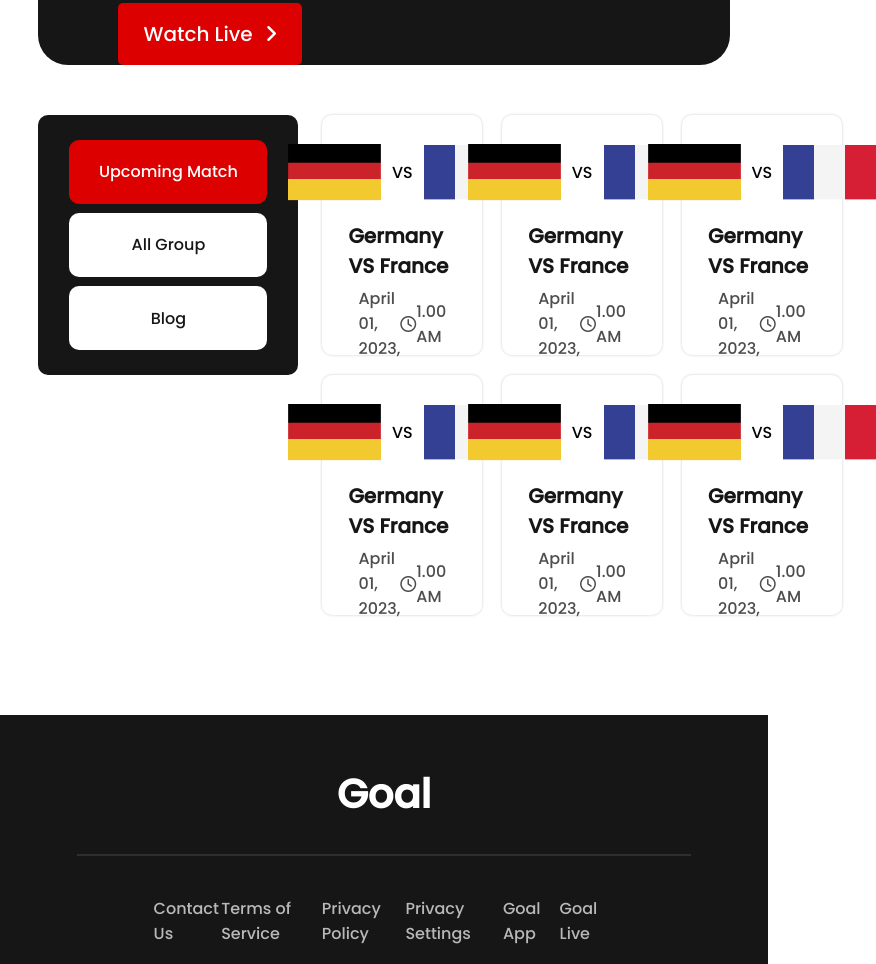
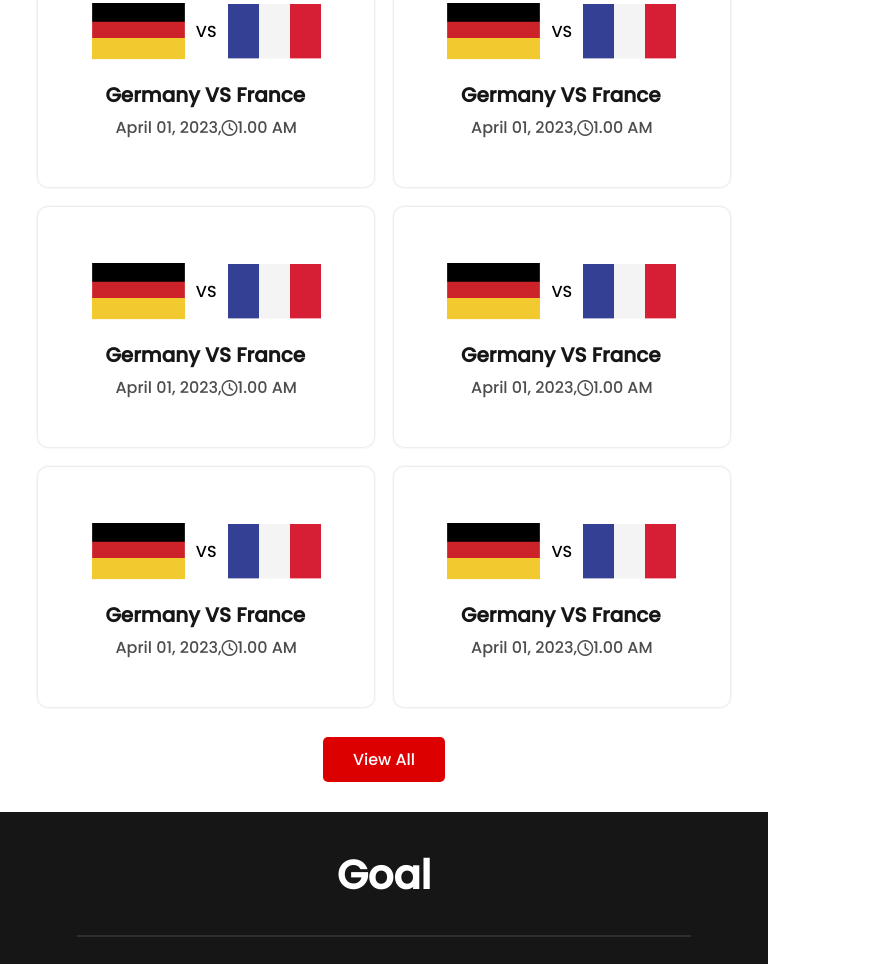
Before and after one commit to imtyaz-17/football-tournament, a plain HTML site: page upcomming-match.html in a window 768 px wide. Shown: the part 616-1580 px from the top of the page, 876 px wide, since content can reach past the window. Drawn offline with Linux system fonts and the light colour scheme.

Commit message:
tablet responsiveness  added

```diff
--- a/css/matches.css
+++ b/css/matches.css
@@ -66,4 +66,34 @@
     .match-card {
         padding: 10px 10px 0px 10px;
     }
+
+    /* ------- Footer Section------- */
 }
+
+/* Tablet View - Max Width: 992px */
+
+@media only screen and (min-width:689px) and (max-width:992px) {
+
+    /*------------ Banner -----  */
+
+    /*-------- Side navbar Section -----  */
+
+    /*----- Matches Section ------  */
+    .matches {
+        grid-template-columns: repeat(2, 1fr);
+    }
+
+    .match-card {
+        padding: 10px 10px 0px 10px;
+    }
+
+    /* ----- View All Button ----- */
+    .view-all-btn {
+        visibility: visible;
+        display: flex;
+        justify-content: center;
+        margin: 30px 0;
+    }
+
+    /* ------- Footer ------- */
+}
--- a/css/style.css
+++ b/css/style.css
@@ -374,35 +374,33 @@ hr {
     }
 }
 
+/* Tablet View - Max Width: 992px */
 
-
-/* Tablet View - Max Width: 992px */
-/*
 @media only screen and (min-width:689px) and (max-width:992px) {
 
-    /*--------------------------Banner (tablet View) -----  */
-/* .banner {
+    /*------------ Banner -----  */
+    .banner {
         display: flex;
         width: 95%;
         padding: 30px 30px 0 30px;
-        background-color: red;
+        margin-bottom: 30px;
     }
 
-    .banner-container-left {
+    .banner-content {
         margin-right: 20px;
     }
 
-    .banner-left-title {
+    .banner-title {
         font-size: 2em;
         line-height: 40px;
-    } */
+    }
 
-/*-----------------------Blog Section (tablet View) -----  */
-/* .blog-contents-section {
+    /*-------- Blog Section -----  */
+    .blogs-section {
         flex-direction: column;
     }
 
-    .sude-menu-container {
+    .side-navbar {
         width: 100%;
         height: fit-content;
         flex-direction: row;
@@ -411,39 +409,45 @@ hr {
         background: none;
     }
 
-    .menu {
-        flex: 1;
-        width: 80%;
-        border: 1px solid rgb(172, 172, 172);
+    .navb-btn {
+        width: 90%;
+        border: 1px solid #E8E8E8;
     }
 
-    .menu-all-groups {
-        margin: 0 20px;
+    .navb-btn:nth-child(2) {
+        margin: 0 25px;
     }
 
-    .menu:hover {
-        background-color: #FFF;
-    }
-
-    .blog-cards-container {
+    .blogs {
         grid-template-columns: repeat(2, 1fr);
     }
 
-    /* ---------------------------- View All Button (Tablet View) ---------- */
-/* .view-all-button-section {
+    /* ----- View All Button ----- */
+    .view-all-btn {
         visibility: visible;
-} */
+        display: flex;
+        justify-content: center;
+        margin: 30px 0;
+    }
 
-/* ---------------------------- Footer (Tablet View) ---------- */
-/* .footer-links {
+    /* ------- Footer ------- */
+    footer {
+        margin: 10px 0;
+    }
+
+    .footer-title {
+        padding: 0;
+        padding-bottom: 30px;
+    }
+
+    .footer-links {
         width: 70%;
         flex-direction: row;
         flex-wrap: wrap;
         justify-content: center;
     }
 
-.footer-helpful-link {
+    .footer-links a {
         margin: 0 10px;
     }
-
-} */
+}
--- a/upcomming-match.html
+++ b/upcomming-match.html
@@ -5,6 +5,8 @@
     <meta charset="UTF-8">
     <meta name="viewport" content="width=device-width, initial-scale=1.0">
     <title>Upcomming Matches - Goal2023</title>
+    <!---------- fav icon -------------------------->
+    <link rel="shortcut icon" href="./images/fav.png" type="image/x-icon">
     <!-- font awesome -->
     <script src="https://kit.fontawesome.com/7fbdf96c63.js" crossorigin="anonymous"></script>
     <!-- stylesheet -->
@@ -137,9 +139,9 @@
         </section>
 
         <!---- View All Button  ------->
-        <!-- <div class="view-all-button-section">
-            <a class="view-all-button" href="">View All</a>
-        </div> -->
+        <div class="view-all-btn">
+            <a href="">View All</a>
+        </div>
     </main>
 
     <!---- Footer ----------------->
```
Also changed, not shown: index.html (+2 -0 lines), images/fav.png (added). Lines whose indentation alone changed are shown as unchanged.
